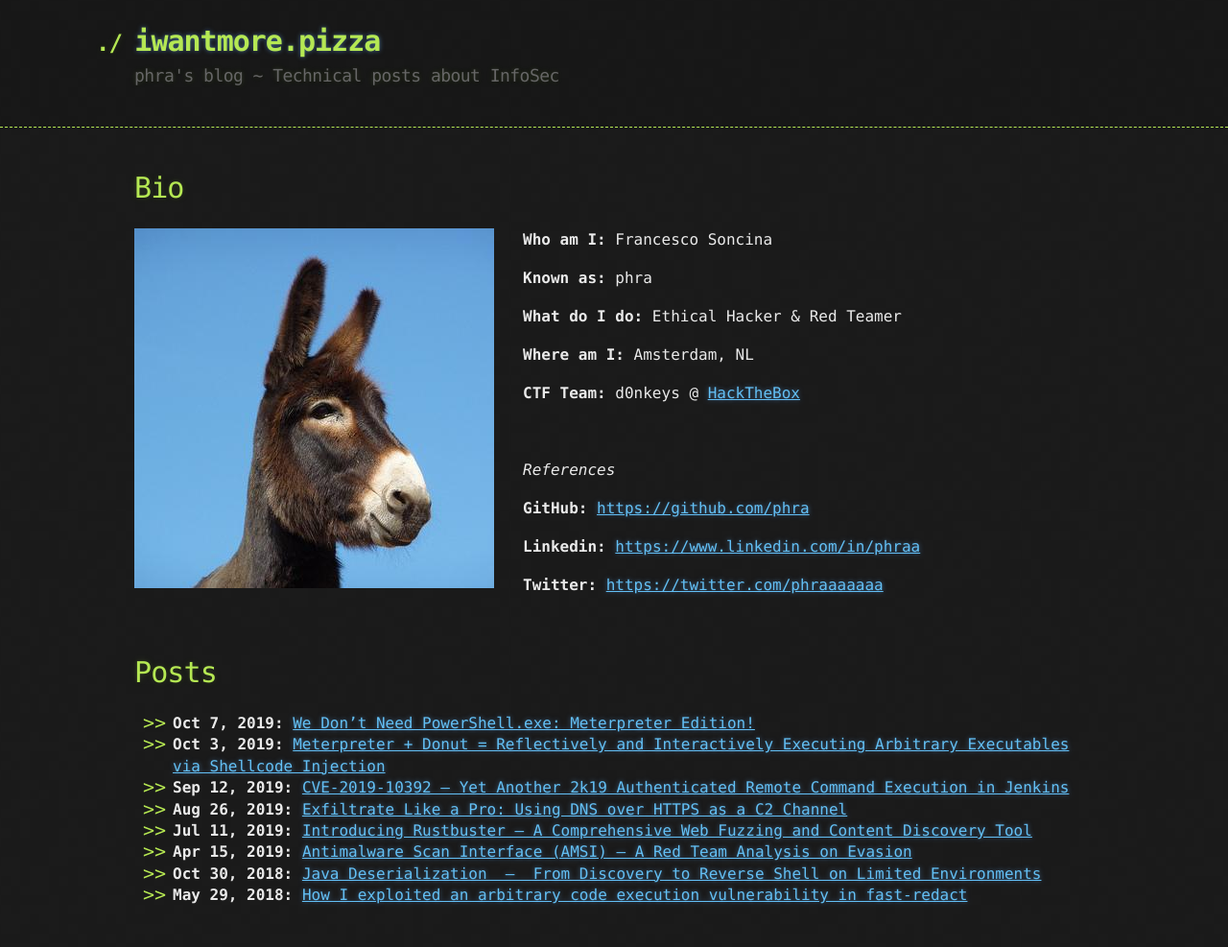
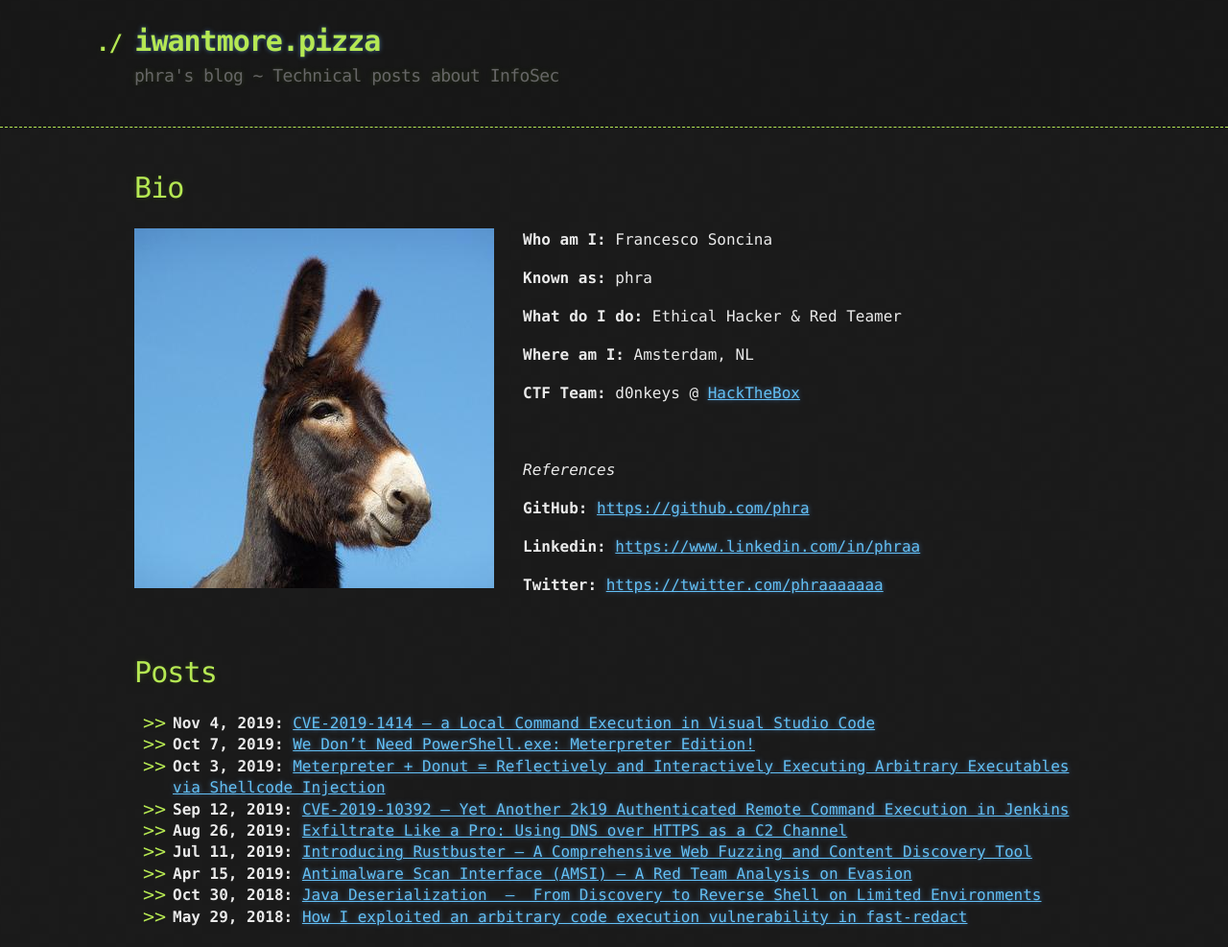
Before and after one commit to phra/phra.github.io, a Jekyll site: the page built from index.md, in a window 1280 px wide. Shown: the whole page at 96% size. Built offline with Jekyll 4.4.1, drawn with Linux system fonts in a browser that asks for light colours; our own code applies the rules of GitHub Pages for plain Markdown files; before the commit the page ends 965 px from its top, so only the background shows below that.

Commit message:
add cve-2019-1414 to index

```diff
--- a/index.md
+++ b/index.md
@@ -29,6 +29,7 @@
 
 # Posts
 
+- **Nov 4, 2019:** [CVE-2019-1414 — a Local Command Execution in Visual Studio Code](./posts/cve-2019-1414.html)
 - **Oct 7, 2019:** [We Don't Need PowerShell.exe: Meterpreter Edition!](./posts/meterpreter-psattack.html)
 - **Oct 3, 2019:** [Meterpreter + Donut = Reflectively and Interactively Executing Arbitrary Executables via Shellcode Injection](./posts/meterpreter-shellcode-inject.html)
 - **Sep 12, 2019:** [CVE-2019-10392 — Yet Another 2k19 Authenticated Remote Command Execution in Jenkins](./posts/cve-2019-10392.html)
```
